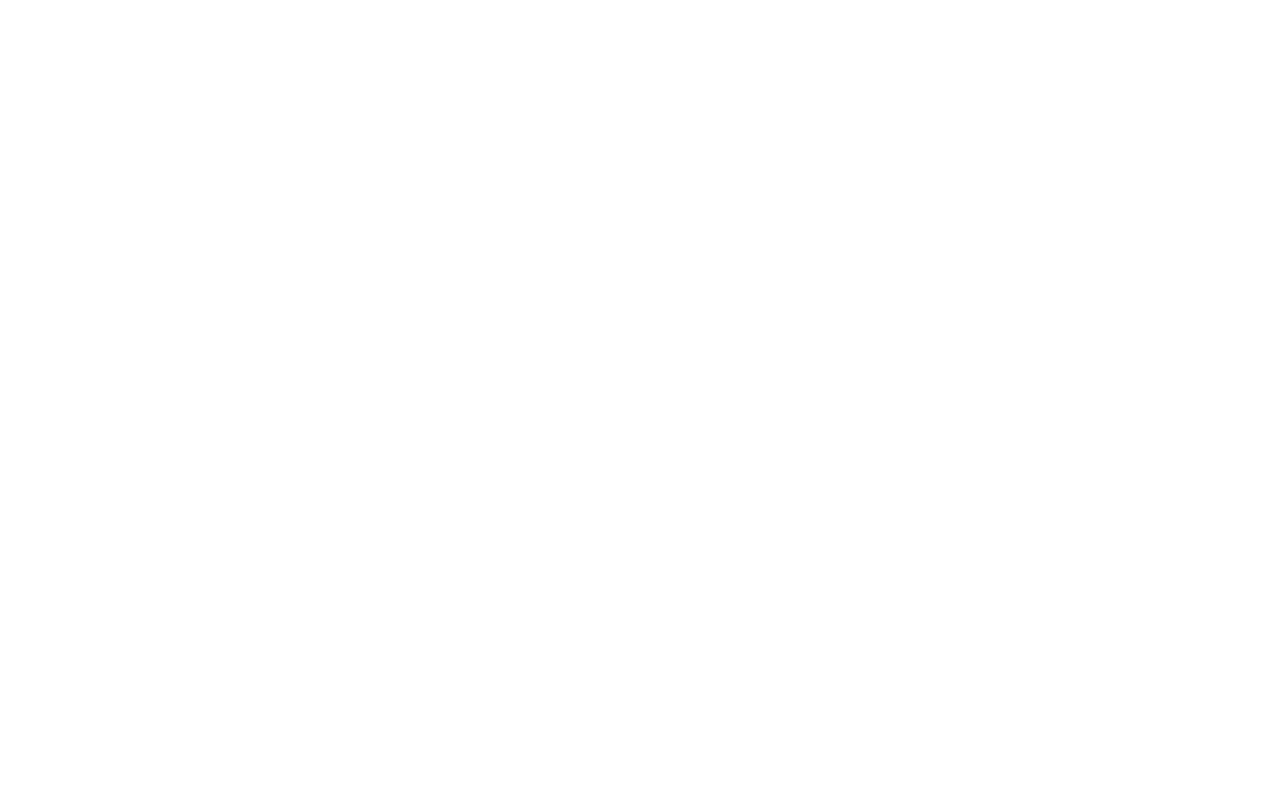
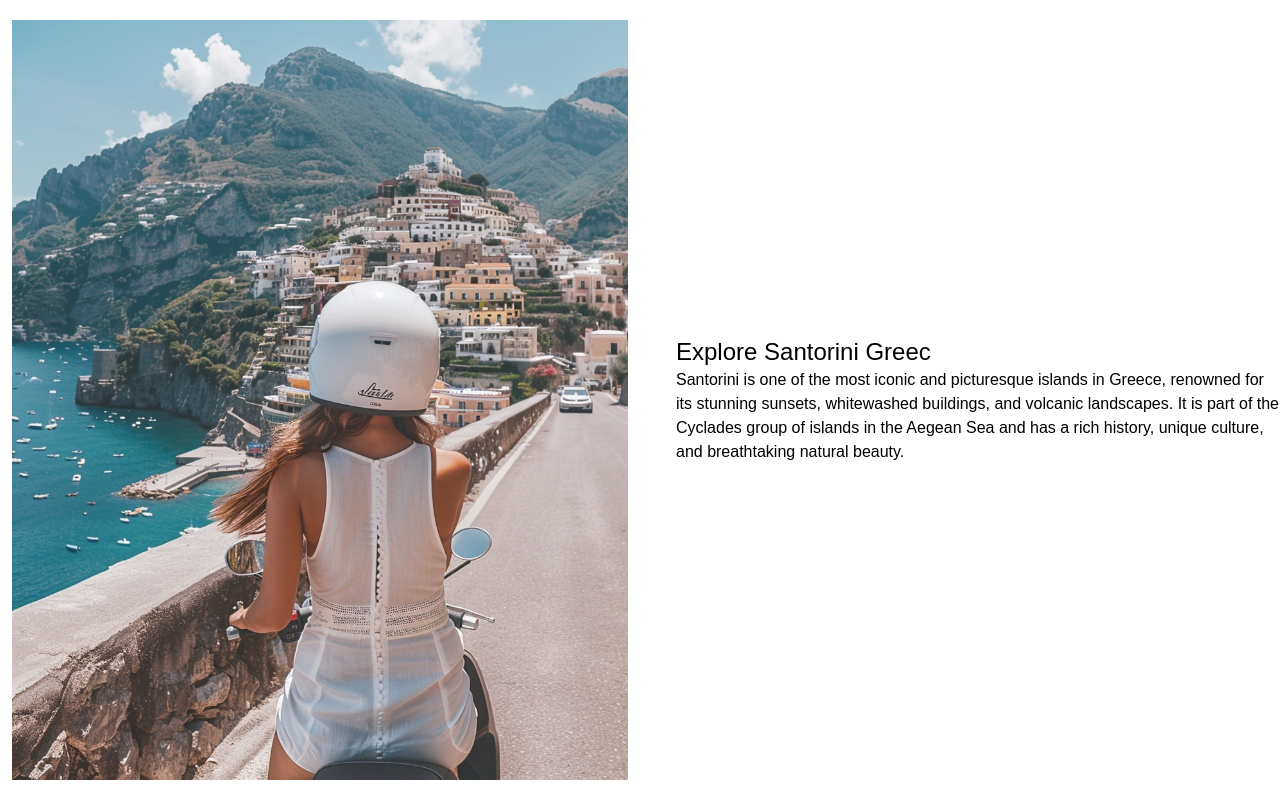
Before and after one commit to Ariesdiamond12/mlab_hotel-app, a React (Vite) app: page /explore in a window 1280 px wide. Before the commit this address had no page. Built offline with nearby package versions, Linux system fonts and the light colour scheme.

Commit message:
Updated my code

```diff
--- a/src/App.jsx
+++ b/src/App.jsx
@@ -4,6 +4,7 @@
 import Registration from "./components/Registration";
 import Navbar from "./components/Navbar";
 import Hero from "./components/Hero";
+import Explore from "./components/Explore";
 
 function App() {
   return (
@@ -13,6 +14,7 @@
           <Route path="/" element={<Hero />} />
           <Route path="/login" element={<Login />} />
           <Route path="/registration" element={<Registration />} />
+          <Route path="/explore" element={<Explore />} />
         </Routes>
       </BrowserRouter>
     </div>
--- a/src/components/Explore.jsx
+++ b/src/components/Explore.jsx
@@ -1,9 +1,33 @@
-import React from 'react'
+import React from "react";
+import Scooter from "../assets/Scooter.jpg";
 
 function Explore() {
   return (
-    <div>Explore</div>
-  )
+    <div className="grid grid-cols-1 sm:grid-cols-2 h-screen w-full overflow-hidden">
+      {/* Left Column */}
+      <div
+        className="hidden sm:block mx-3 my-2 rounded-xl size-65"
+        style={{
+          backgroundImage: `url(${Scooter})`, // Use the imported image directly
+          backgroundSize: "contain",
+          backgroundRepeat: "no-repeat",
+          backgroundPosition: "center",
+        }}
+      ></div>
+
+      {/* Right Column */}
+      <div className="flex flex-col justify-center ml-9">
+        <h1>Explore Santorini Greec</h1>
+        <p>
+          Santorini is one of the most iconic and picturesque islands in Greece,
+          renowned for its stunning sunsets, whitewashed buildings, and volcanic
+          landscapes. It is part of the Cyclades group of islands in the Aegean
+          Sea and has a rich history, unique culture, and breathtaking natural
+          beauty.
+        </p>
+      </div>
+    </div>
+  );
 }
 
-export default Explore
+export default Explore;
--- a/src/components/Hero.jsx
+++ b/src/components/Hero.jsx
@@ -24,7 +24,7 @@
           Book Your Travel And Transportation Service With Us And Enjoy A
           Hassle-Free And Memorable Journey.
         </p>
-        <button className="rounded-full drop-shadow-lg bg-white text-black font-semibold py-2 px-6 mt-7 hover:bg-gray-200 transition">
+        <button className="rounded-full shadow-lg bg-white text-black font-semibold py-2 px-6 mt-7 hover:bg-gray-200 transition">
           Book Now
         </button>
       </div>
--- a/src/components/Navbar.jsx
+++ b/src/components/Navbar.jsx
@@ -52,12 +52,11 @@
           <li>About Us</li>
           <li>Home</li>
           <div className="flex flex-col">
-            <button className="my-6">Account</button>
-            <button>Inquire</button>
+            <button className="global-btn my-6">Account</button>
+            <button className="global-btn">Inquire</button>
           </div>
         </ul>
       </div>
-
     </div>
   );
 }
--- a/src/index.css
+++ b/src/index.css
@@ -29,7 +29,7 @@
   h3 {
     @apply text-xl font-bold;
   }
-  /* button {
+  .global-btn {
     @apply p-3 border bg-gradient-to-r from-[var(--primary-dark)] to-[var(--primary-light)] text-white rounded-2xl;
-  } */
+  }
 }
```
